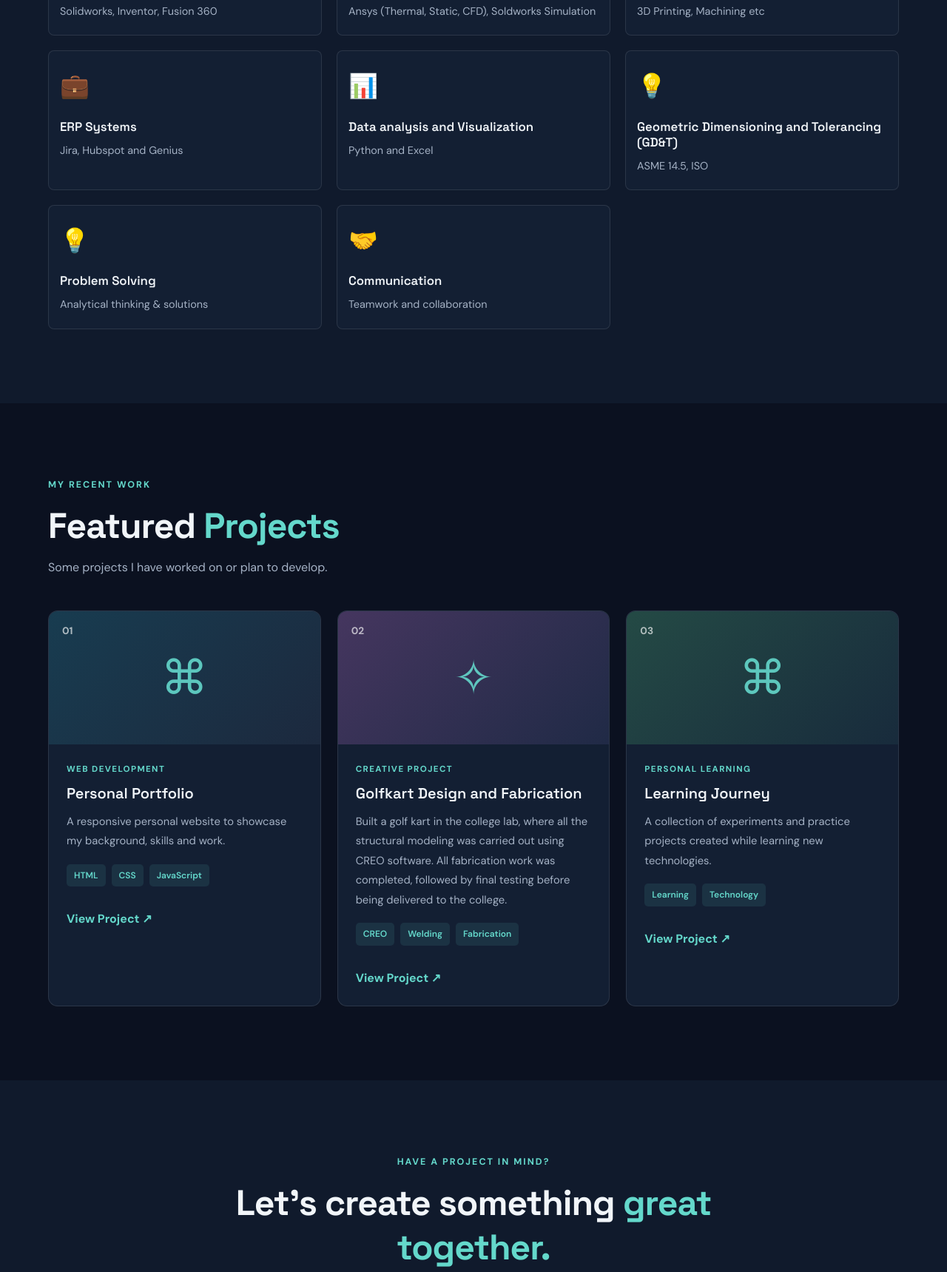
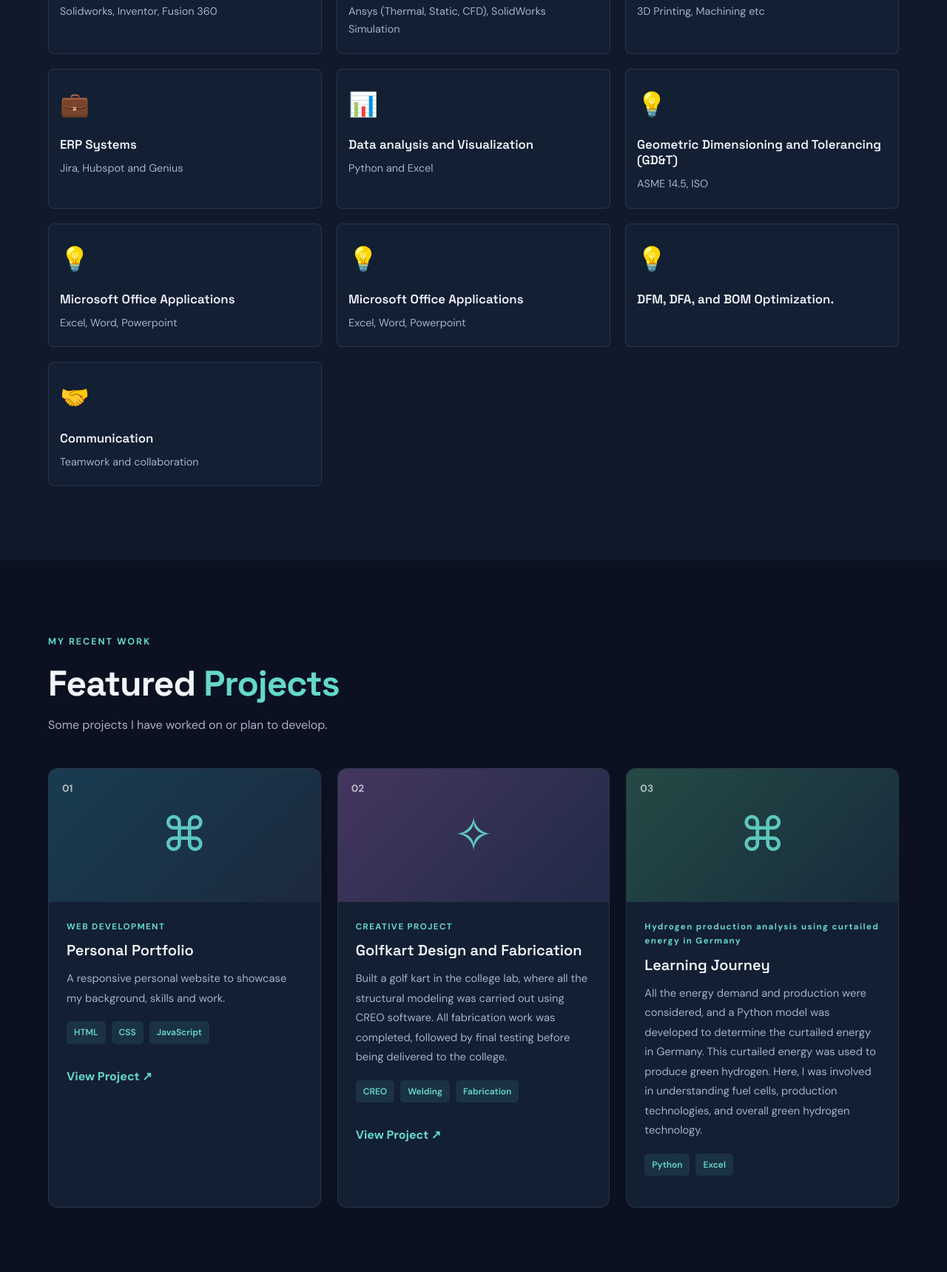
Before and after one commit to BBhattarai445/bbhattarai445.github.io, a plain HTML site: page index.html in a window 1280 px wide. Shown: the part 5932-7651 px from the top of the page at 74% size. Drawn offline with Linux system fonts and the light colour scheme.

Commit message:
Update index.html

```diff
--- a/index.html
+++ b/index.html
@@ -633,7 +633,7 @@
           <div class="skill-card">
             <span class="skill-icon">📊</span>
             <h3>Mechanical Simulation</h3>
-            <p>Ansys (Thermal, Static, CFD), Soldworks Simulation</p>
+            <p>Ansys (Thermal, Static, CFD), SolidWorks Simulation</p>
           </div>
 
            <div class="skill-card">
@@ -662,10 +662,21 @@
             <p>ASME 14.5, ISO</p>
           </div>
 
+           <div class="skill-card">
+            <span class="skill-icon">💡</span>
+            <h3>Microsoft Office Applications</h3>
+            <p>Excel, Word, Powerpoint </p>
+          </div>
+
           <div class="skill-card">
             <span class="skill-icon">💡</span>
-            <h3>Problem Solving</h3>
-            <p>Analytical thinking & solutions </p>
+            <h3>Microsoft Office Applications</h3>
+            <p>Excel, Word, Powerpoint </p>
+          </div>
+
+          <div class="skill-card">
+            <span class="skill-icon">💡</span>
+            <h3>DFM, DFA, and BOM Optimization.</h3>
           </div>
 
           <div class="skill-card">
@@ -786,27 +797,24 @@
 
           <div class="project-info">
 
-            <p class="project-category">PERSONAL LEARNING</p>
+            <p class="project-category">Hydrogen production analysis using curtailed energy in Germany</p>
 
             <h3>Learning Journey</h3>
 
             <p class="muted">
-              A collection of experiments and practice projects
-              created while learning new technologies.
+              All the energy demand and production
+              were considered, and a Python model was developed to determine the curtailed energy in Germany. This curtailed
+              energy was used to produce green hydrogen. Here, I was involved in understanding fuel cells, production technologies,
+              and overall green hydrogen technology.
+
             </p>
 
             <div class="project-tags">
-              <span>Learning</span>
-              <span>Technology</span>
+              <span>Python</span>
+              <span>Excel</span>
             </div>
 
-            <a
-              href="https://github.com/"
-              target="_blank"
-              rel="noopener noreferrer"
-              class="text-link">
-              View Project ↗
-            </a>
+
 
           </div>
 
```
